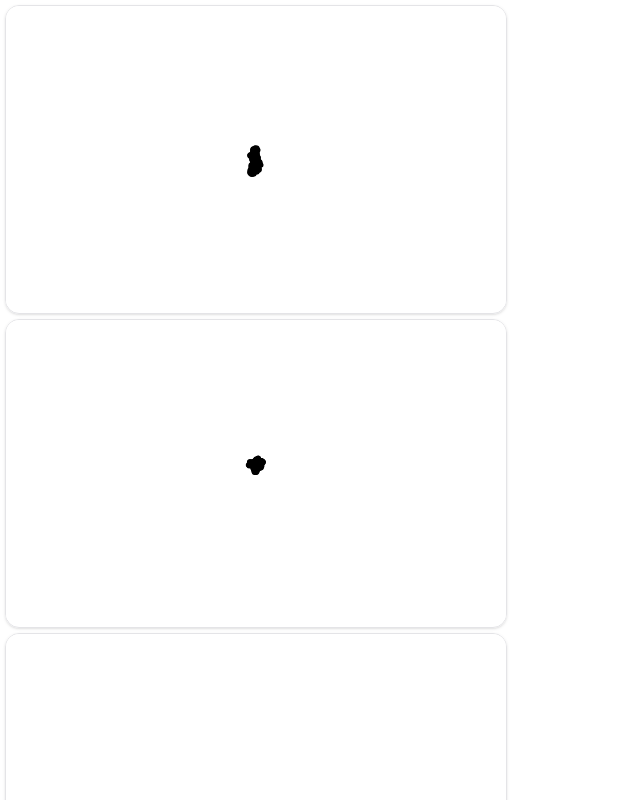
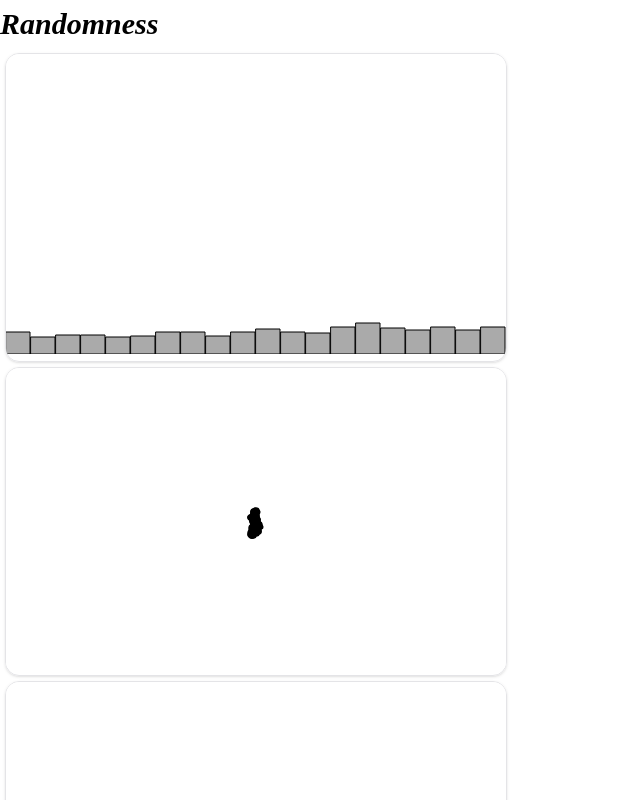
Before and after one commit to Unomars4/abstract, a Vue app: page /randomness in a window 1280 px wide. Shown: the top 800 px of the page, without its empty margins (0-640 px from the left). Built offline with nearby package versions, Linux system fonts and the light colour scheme; a web font is replaced by a local one.

Commit message:
refactor: change how sketches are exported

```diff
--- a/src/sketches/randomness.ts
+++ b/src/sketches/randomness.ts
@@ -1,12 +1,9 @@
 import p5 from 'p5';
 import { AdvancedWalker, Walker } from '@/domains/walker';
 import { SCREEN_HEIGHT, SCREEN_WIDTH } from './constants';
-import type {
-  RandomDistributionGraphKeys,
-  RandomDistributionRecords,
-} from '@/types';
 
-export const RandomWalker = function (p: p5) {
+// Basic 4 direction walker
+const RandomWalker = function (p: p5) {
   let walker: Walker;
   p.setup = function () {
     p.createCanvas(SCREEN_WIDTH, SCREEN_HEIGHT);
@@ -20,7 +17,8 @@ export const RandomWalker = function (p: p5) {
   };
 };
 
-export const AdvancedRandomWalker = function (p: p5) {
+// 8 direction walker
+const AdvancedRandomWalker = function (p: p5) {
   let walker: AdvancedWalker;
   p.setup = function () {
     p.createCanvas(SCREEN_WIDTH, SCREEN_HEIGHT);
@@ -34,7 +32,7 @@ export const AdvancedRandomWalker = function (p: p5) {
   };
 };
 
-export const NormalDistributionGraph = function (p: p5) {
+const NormalDistributionGraph = function (p: p5) {
   const randomCounts: number[] = [],
     totalBars = 20,
     widthOfBars = SCREEN_WIDTH / totalBars;
@@ -63,3 +61,5 @@ export const NormalDistributionGraph = function (p: p5) {
     }
   };
 };
+
+export default [NormalDistributionGraph, RandomWalker, AdvancedRandomWalker];
--- a/src/views/RandomnessView.vue
+++ b/src/views/RandomnessView.vue
@@ -1,21 +1,11 @@
 <script setup lang="ts">
 import Sketch from '@/components/gen-art/sketch.vue';
-import p5 from 'p5';
-import {
-  RandomWalker,
-  AdvancedRandomWalker,
-  NormalDistributionGraph,
-} from '@/sketches/randomness';
-
-const sketches: (p: p5) => void[] = [
-  RandomWalker,
-  AdvancedRandomWalker,
-  NormalDistributionGraph,
-];
+import randomness from '@/sketches/randomness';
 </script>
 
 <template>
-  <div v-for="(sketch, idx) in sketches" :key="`container-${idx}`">
+  <h1>Randomness</h1>
+  <div v-for="(sketch, idx) in randomness" :key="`container-${idx}`">
     <Sketch :container-id="`container-${idx}`" :sketch="sketch" />
   </div>
 </template>
```
